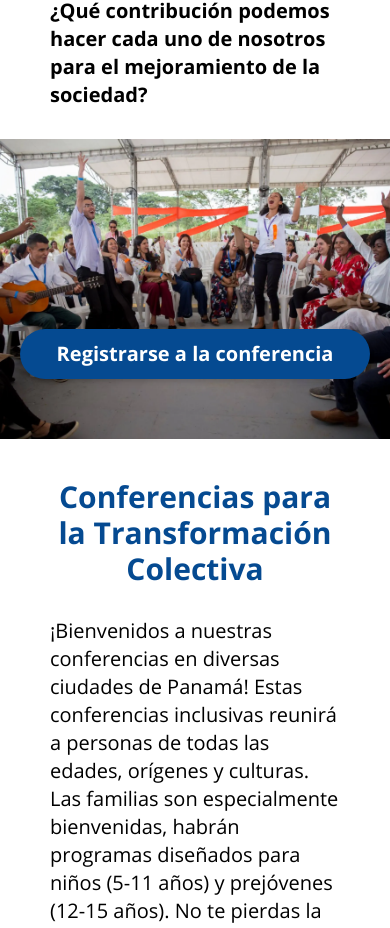
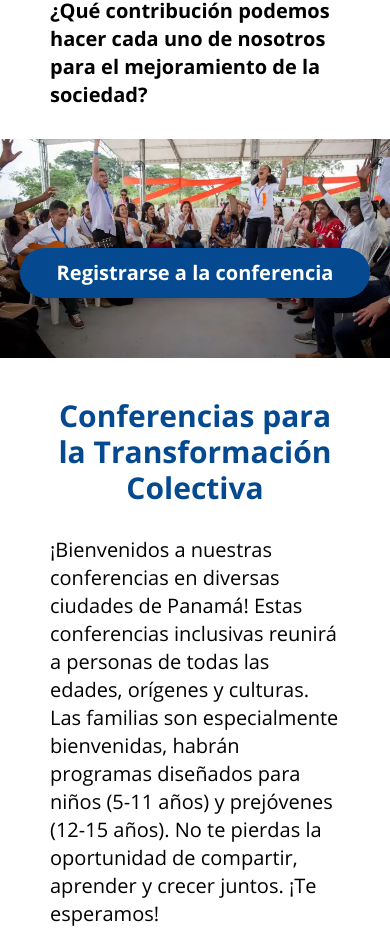
Before and after one commit to arisrodriguez/global-bahais-conferences-panama, a React (Vite) app: page / in a window 390 px wide. Shown: the part 869-1797 px from the top of the page. Built offline with nearby package versions, Linux system fonts and the light colour scheme.

Commit message:
Implementación de  imágenes responsivas para el banner utilizando <picture> con resoluciones 768px y 1200px

```diff
--- a/src/components/Banner.jsx
+++ b/src/components/Banner.jsx
@@ -1,9 +1,16 @@
-import foto from '../assets/images/foto.webp'
+import fotoMobile from '../assets/images/foto-mobile.webp'
+import fotoDesktop from '../assets/images/foto-desktop.webp'
 
 export const Banner = () => {
     return (
         <div className='relative pt-[30px] mx-auto'>
-            <img className='w-full h-[300px] md:h-[500px] lg:h-[500px] object-cover' src={foto} alt="Banner de amigos unidos" />
+            <picture>
+                <source media='(max-width: 768px)' srcSet={fotoMobile} />
+
+                <source media='(min-width: 769px)' srcSet={fotoDesktop} />
+
+                <img src={fotoDesktop} alt="Banner de amigos unidos" />
+            </picture>
 
             <a
                 href="https://forms.office.com/pages/responsepage.aspx?id=rkB78Au2D06-vq-0L8TcaSkTJSnRsDRJgR7uSVI6YERUNFI3M0YzNUEyUldMM0RLMUo0SEQxQlpIUS4u&route=shorturl"
```
Also changed, not shown: src/assets/images/foto-desktop.webp (added), src/assets/images/foto-mobile.webp (added).
